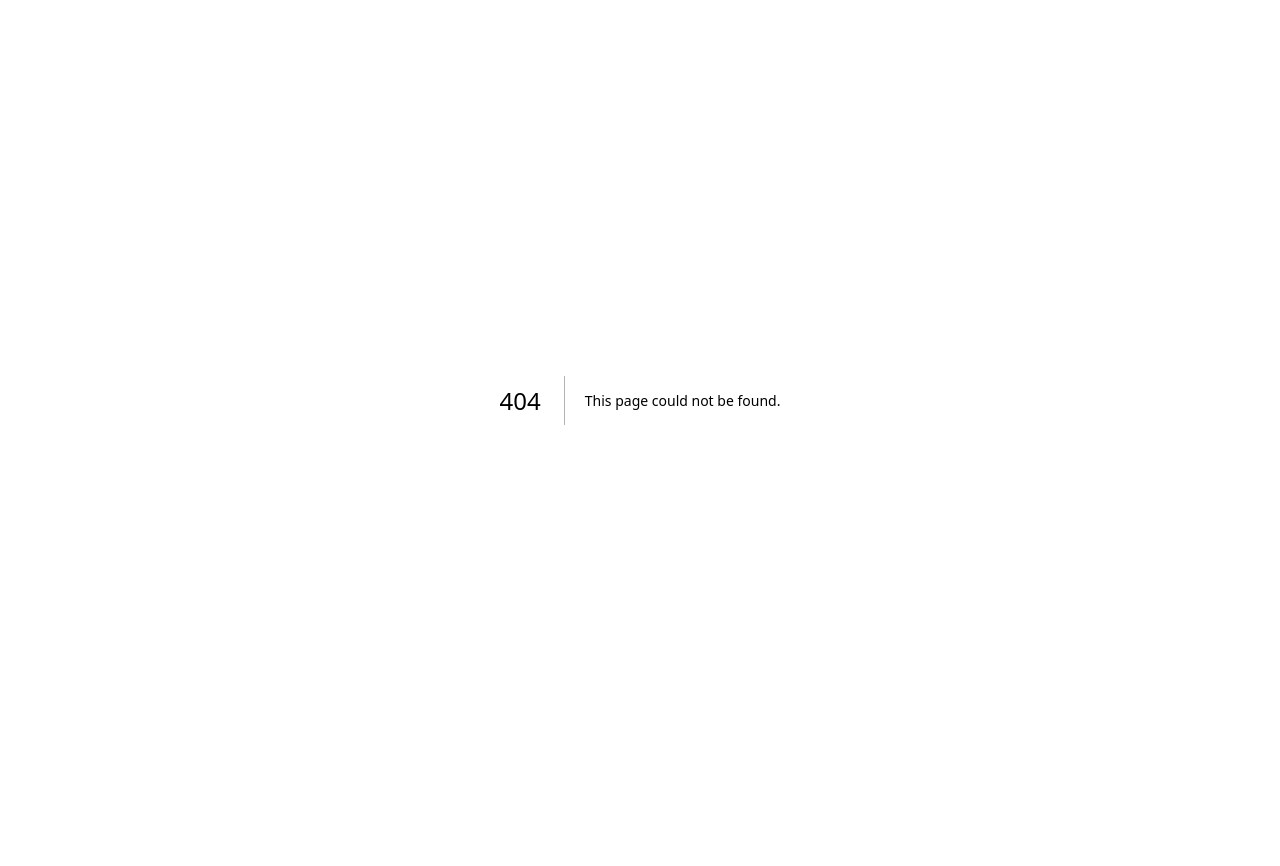
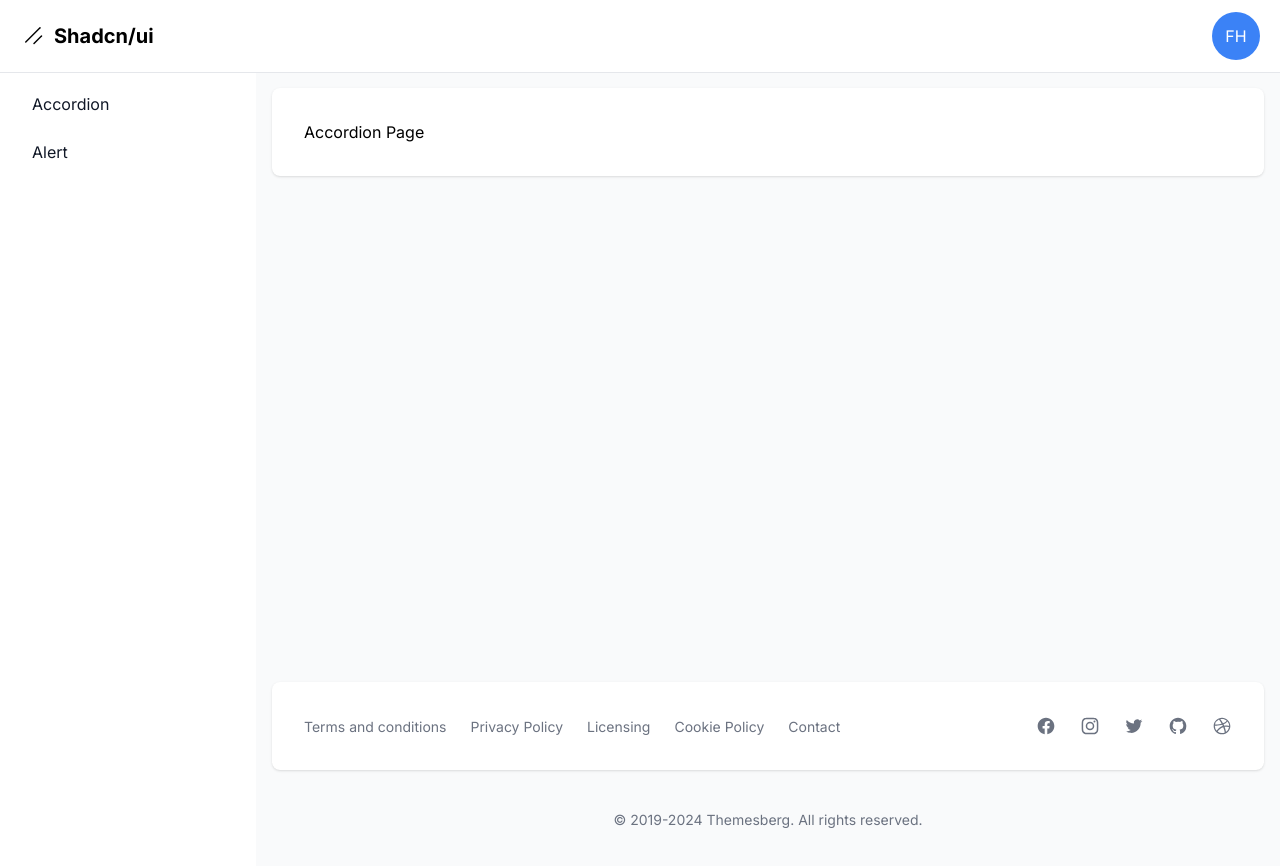
Before and after one commit to react-projects-sergio/shadcn-ui-dashboard, a Next.js app: page /dashboard/accordion in a window 1280 px wide. Before the commit this address had no page. Shown: the top 866 px of the page. Before the commit the page ends 800 px from the top, so only its background shows below. Built offline with nearby package versions, Linux system fonts and the light colour scheme.

Commit message:
rutas faltantes

```diff
--- /dev/null
+++ b/src/app/dashboard/accordion/page.tsx
@@ -0,0 +1,7 @@
+export default function Page() {
+  return (
+    <div>
+      <h1>Accordion Page</h1>
+    </div>
+  );
+}
--- /dev/null
+++ b/src/app/dashboard/alert/page.tsx
@@ -0,0 +1,7 @@
+export default function Page() {
+  return (
+    <div>
+      <h1>Alert Page</h1>
+    </div>
+  );
+}
```
